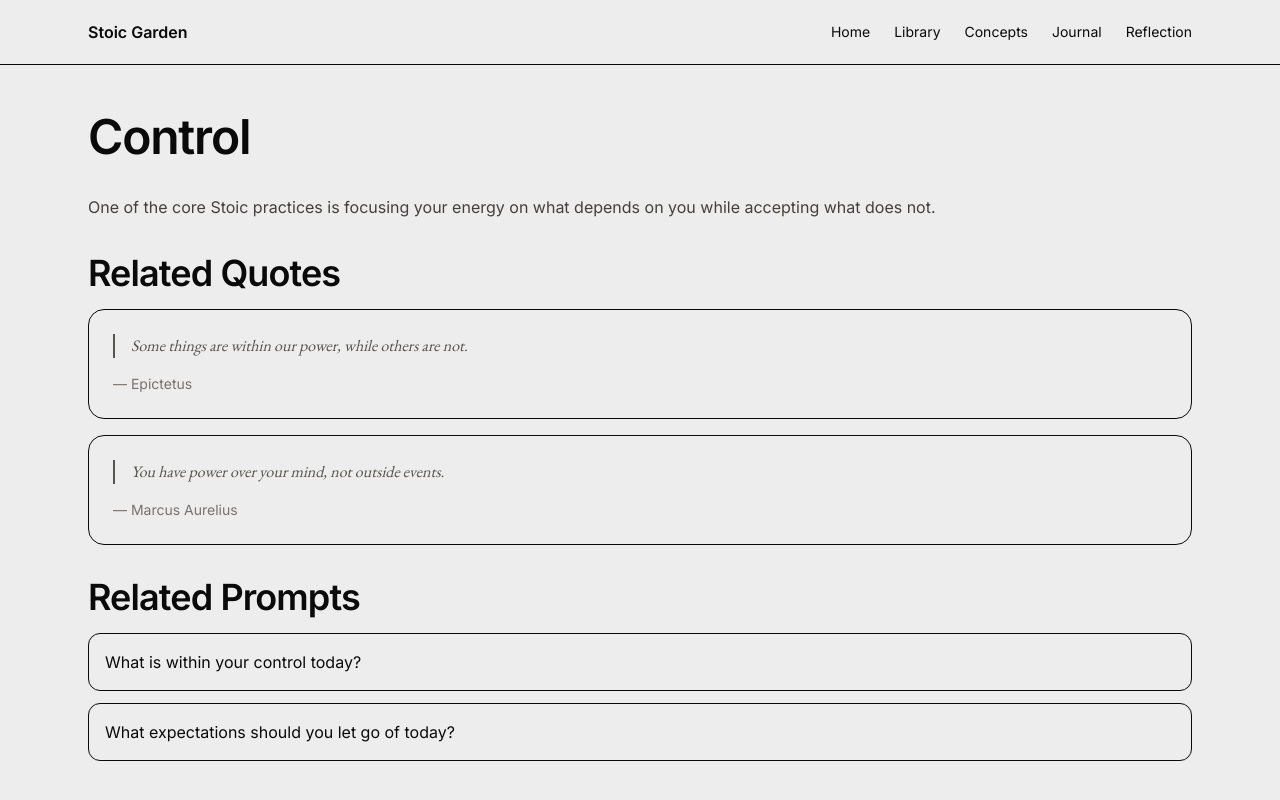
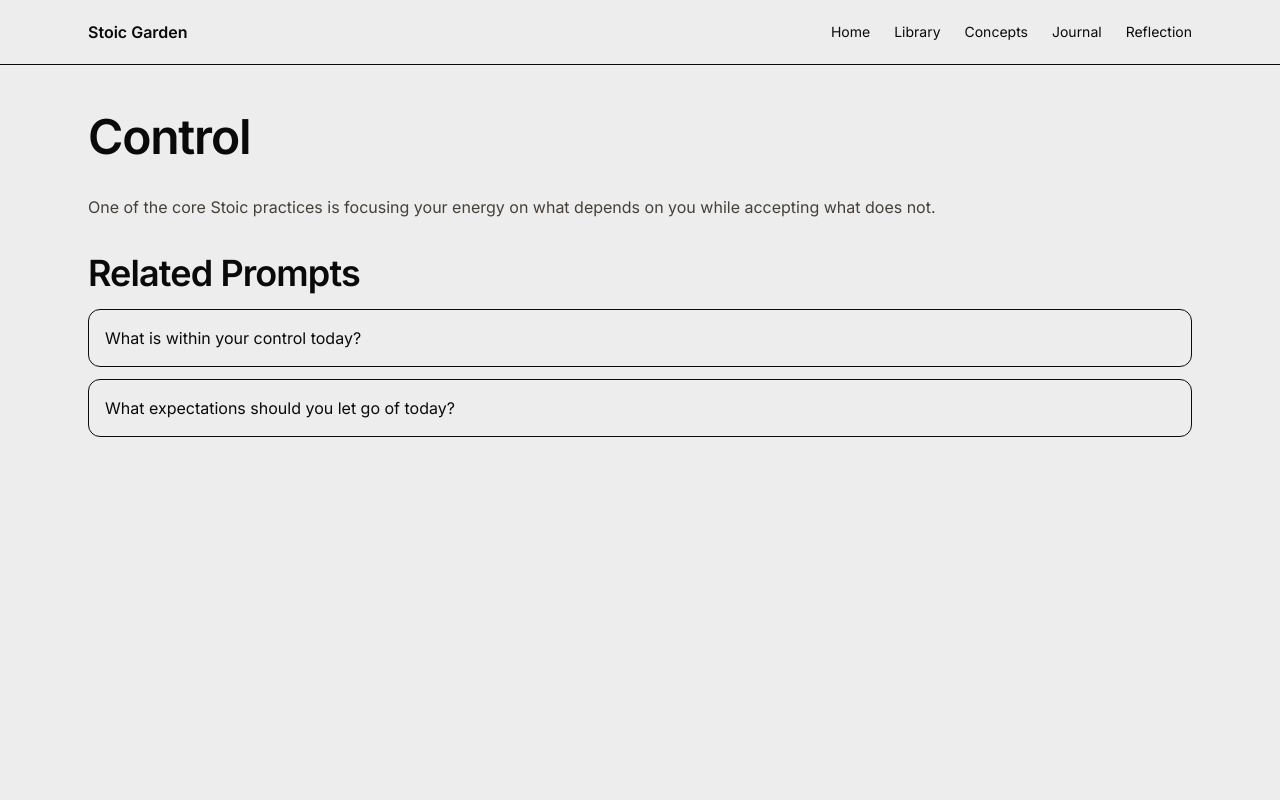
Before and after one commit to ketrinFox5/stoic-garden, a Next.js app: page /concepts/control in a window 1280 px wide. Shown: the top 800 px of the page. Built offline with nearby package versions, Linux system fonts and the light colour scheme.

Commit message:
delete concept-quote & add quote-extetnal api and prompt-concept separately

```diff
--- a/app/concepts/[slug]/page.tsx
+++ b/app/concepts/[slug]/page.tsx
@@ -35,11 +35,6 @@ export default async function ConceptPage({
     concept.slug as ConceptSlug
   )
 
-const relatedQuotes =
-  getQuotesByConcept(
-    concept.slug as ConceptSlug
-  )
-
   return (
     <div className="space-y-8">
       <Heading>
@@ -50,15 +45,6 @@ const relatedQuotes =
         {concept.content}
       </Text>
 
-        <section className="space-y-4">
-          <Heading level="h2">
-            Related Quotes
-          </Heading>
-
-          <QuoteList
-            quotes={relatedQuotes}
-          />
-        </section>
 
         <section className="space-y-4">
           <Heading level="h2">
--- a/components/journal/journal-entry-card.tsx
+++ b/components/journal/journal-entry-card.tsx
@@ -16,6 +16,10 @@ export function JournalEntryCard({
     <article className="space-y-4 rounded-2xl border p-6">
       <div className="text-sm text-stone-500">
         {formatDateTime(entry.createdAt)}
+      </div>
+
+      <div className="text-xs text-stone-500">
+        {entry.concept}
       </div>
 
       <div className="space-y-2">
--- a/components/reflections/reflection-form.tsx
+++ b/components/reflections/reflection-form.tsx
@@ -18,7 +18,8 @@ export function ReflectionForm({
     saveJournalEntry({
       promptId: prompt.id,
       promptText: prompt.text,
-      answer: value
+      answer: value,
+      concept: prompt.concept,
     });
     setValue('');
   }
--- a/lib/services/journal-service.ts
+++ b/lib/services/journal-service.ts
@@ -33,6 +33,7 @@ export function saveJournalEntry(
     promptId: input.promptId,
     promptText: input.promptText,
     answer: input.answer,
+    concept: input.concept,
   }
 
   localStorage.setItem(
--- a/lib/services/quote-service.ts
+++ b/lib/services/quote-service.ts
@@ -4,17 +4,3 @@ from "@/lib/mock-data/quotes"
 export function getQuotes() {
   return quotes
 }
-
-import { ConceptSlug }
-from "@/types/concept-slug"
-
-export function getQuotesByConcept(
-  concept: ConceptSlug
-) {
-  return quotes.filter(
-    quote =>
-      quote.concepts.includes(
-        concept
-      )
-  )
-}
--- a/types/create-journal-entry.ts
+++ b/types/create-journal-entry.ts
@@ -1,5 +1,8 @@
+import { ConceptSlug } from './concept-slug'
+
 export type CreateJournalEntryInput = {
   promptId: string
   promptText: string
   answer: string
+  concept: ConceptSlug
 }
--- a/types/journal-entry.ts
+++ b/types/journal-entry.ts
@@ -1,7 +1,10 @@
+import { ConceptSlug } from './concept-slug'
+
 export type JournalEntry = {
   id: string
   createdAt: string
   promptId: string
   promptText: string
   answer: string
+  concept: ConceptSlug
 }
--- a/types/prompt.ts
+++ b/types/prompt.ts
@@ -8,5 +8,5 @@ export type Prompt = {
   id: string
   phase: PromptPhase
   text: string,
-  concept?: ConceptSlug
+  concept: ConceptSlug
 }
--- a/types/quote.ts
+++ b/types/quote.ts
@@ -1,9 +1,6 @@
-import { ConceptSlug } from './concept-slug'
-
 export type Quote = {
   id: string
   text: string
   author: string
   source?: string
-  concepts: ConceptSlug[]
 }
```
